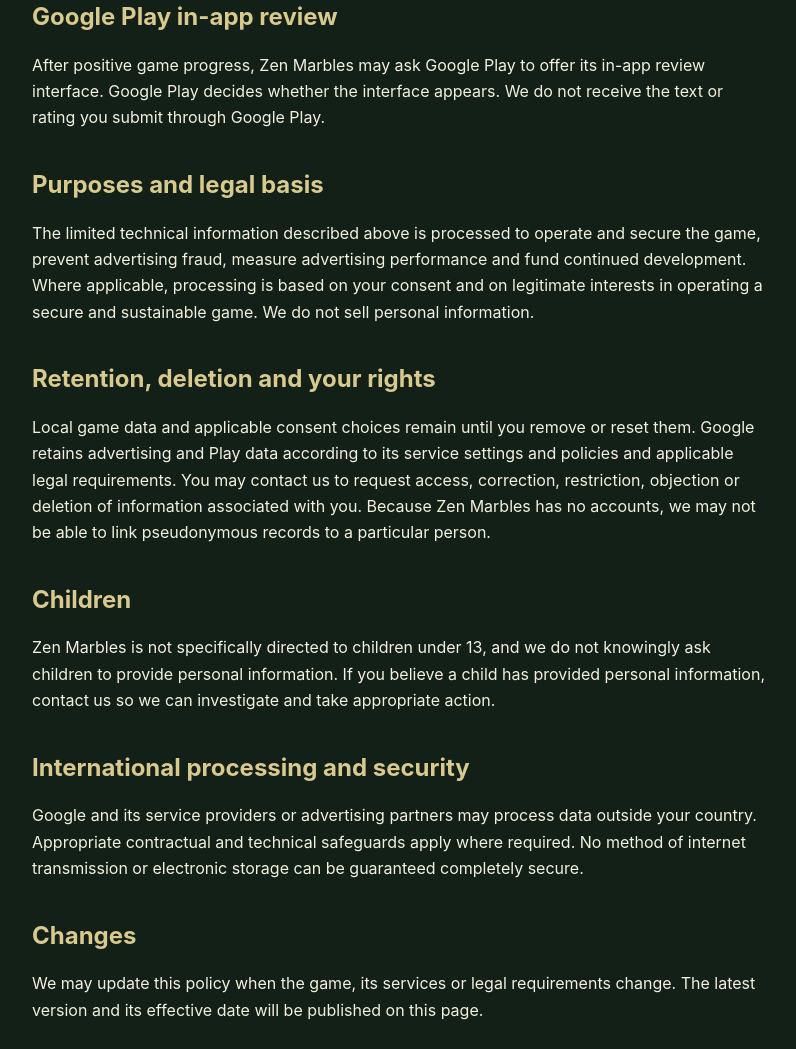
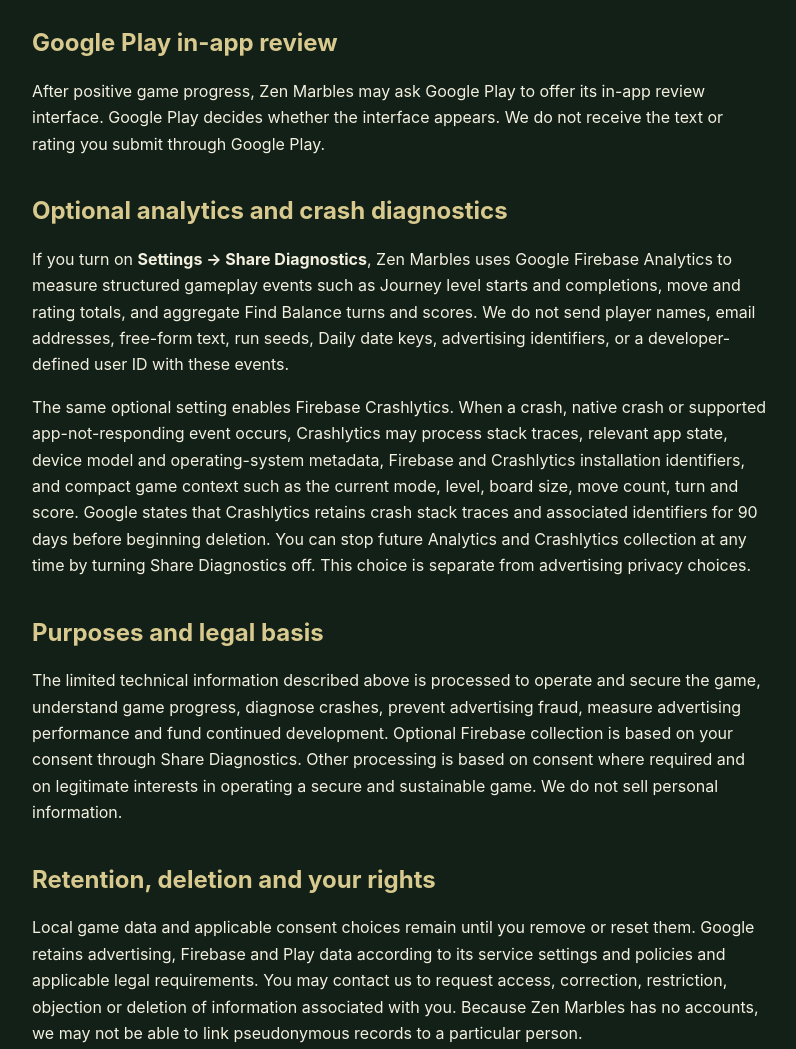
Before and after one commit to zintisrove/lvradio-privacy, a plain HTML site: page zen-marbles-privacy.html in a window 1280 px wide. Shown: the part 1343-2392 px from the top of the page, without its empty margins (240-1036 px from the left). Drawn offline with Linux system fonts and the light colour scheme.

Commit message:
Document optional Firebase diagnostics

```diff
--- a/zen-marbles-privacy.html
+++ b/zen-marbles-privacy.html
@@ -32,7 +32,7 @@
 <main>
   <p class="eyebrow">Zintis Apps</p>
   <h1>Zen Marbles Privacy Policy</h1>
-  <p class="updated">Effective and last updated: 8 September 2026</p>
+  <p class="updated">Effective and last updated: 9 September 2026</p>
   <nav aria-label="Legal pages">
     <a href="zen-marbles-legal.html">Support</a>
     <a href="zen-marbles-privacy.html" aria-current="page">Privacy Policy</a>
@@ -41,7 +41,8 @@
 
   <div class="notice">
     Zen Marbles has no user accounts and no first-party server. Game progress, scores and preferences stay on your
-    device. The game uses Google AdMob for occasional advertisements and Google Play for an optional in-app review.
+    device. Optional Firebase diagnostics help us understand level completion and fix crashes. The game also uses
+    Google AdMob for occasional advertisements and Google Play for an optional in-app review.
   </div>
 
   <h2>Who we are</h2>
@@ -81,18 +82,35 @@
     decides whether the interface appears. We do not receive the text or rating you submit through Google Play.
   </p>
 
+  <h2>Optional analytics and crash diagnostics</h2>
+  <p>
+    If you turn on <strong>Settings → Share Diagnostics</strong>, Zen Marbles uses Google Firebase Analytics to
+    measure structured gameplay events such as Journey level starts and completions, move and rating totals, and
+    aggregate Find Balance turns and scores. We do not send player names, email addresses, free-form text, run seeds,
+    Daily date keys, advertising identifiers, or a developer-defined user ID with these events.
+  </p>
+  <p>
+    The same optional setting enables Firebase Crashlytics. When a crash, native crash or supported app-not-responding
+    event occurs, Crashlytics may process stack traces, relevant app state, device model and operating-system metadata,
+    Firebase and Crashlytics installation identifiers, and compact game context such as the current mode, level, board
+    size, move count, turn and score. Google states that Crashlytics retains crash stack traces and associated
+    identifiers for 90 days before beginning deletion. You can stop future Analytics and Crashlytics collection at any
+    time by turning Share Diagnostics off. This choice is separate from advertising privacy choices.
+  </p>
+
   <h2>Purposes and legal basis</h2>
   <p>
-    The limited technical information described above is processed to operate and secure the game, prevent
-    advertising fraud, measure advertising performance and fund continued development. Where applicable, processing
-    is based on your consent and on legitimate interests in operating a secure and sustainable game. We do not sell
-    personal information.
+    The limited technical information described above is processed to operate and secure the game, understand game
+    progress, diagnose crashes, prevent advertising fraud, measure advertising performance and fund continued
+    development. Optional Firebase collection is based on your consent through Share Diagnostics. Other processing is
+    based on consent where required and on legitimate interests in operating a secure and sustainable game. We do not
+    sell personal information.
   </p>
 
   <h2>Retention, deletion and your rights</h2>
   <p>
-    Local game data and applicable consent choices remain until you remove or reset them. Google retains advertising
-    and Play data according to its service settings and policies and applicable legal requirements. You may contact
+    Local game data and applicable consent choices remain until you remove or reset them. Google retains advertising,
+    Firebase and Play data according to its service settings and policies and applicable legal requirements. You may contact
     us to request access, correction, restriction, objection or deletion of information associated with you. Because
     Zen Marbles has no accounts, we may not be able to link pseudonymous records to a particular person.
   </p>
```
